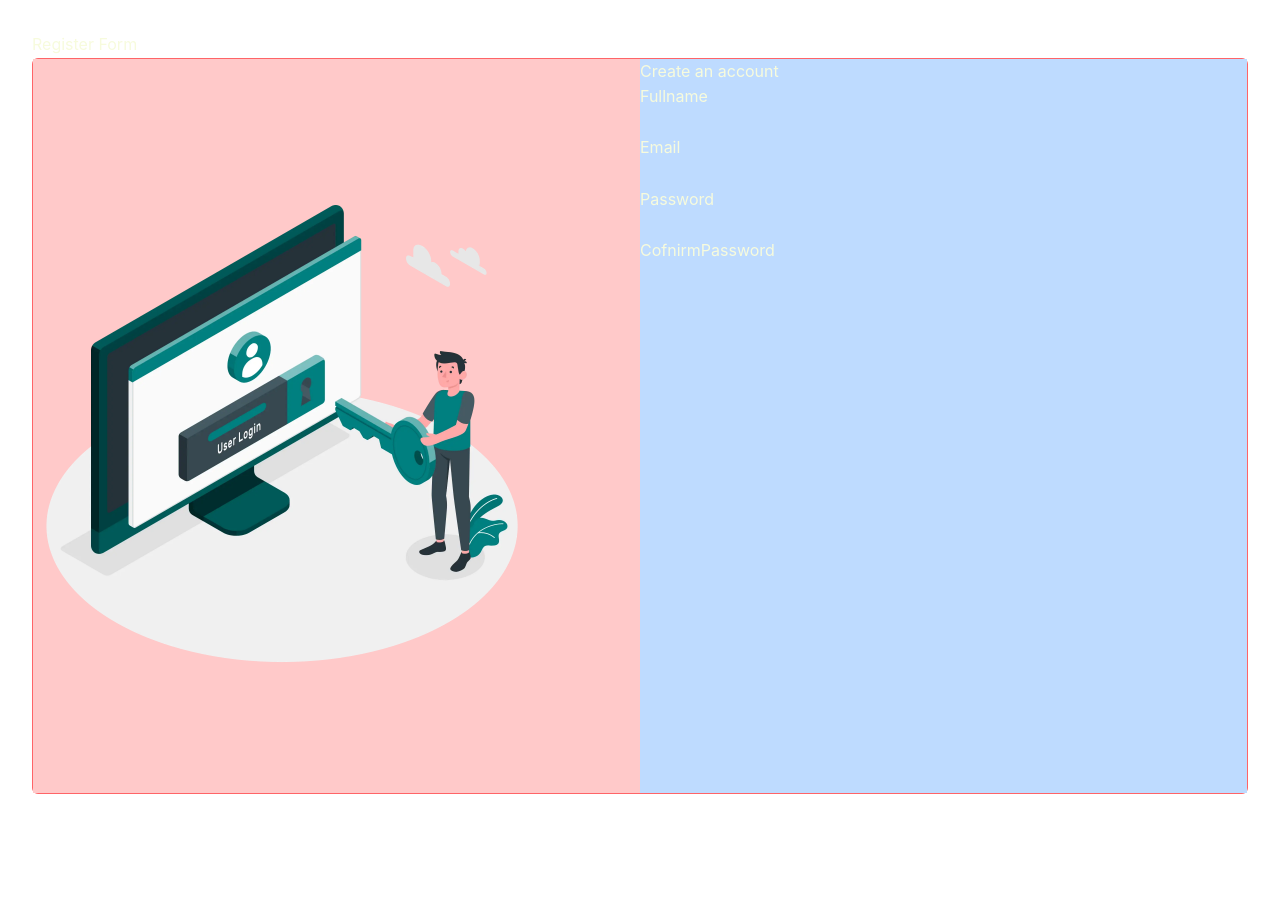
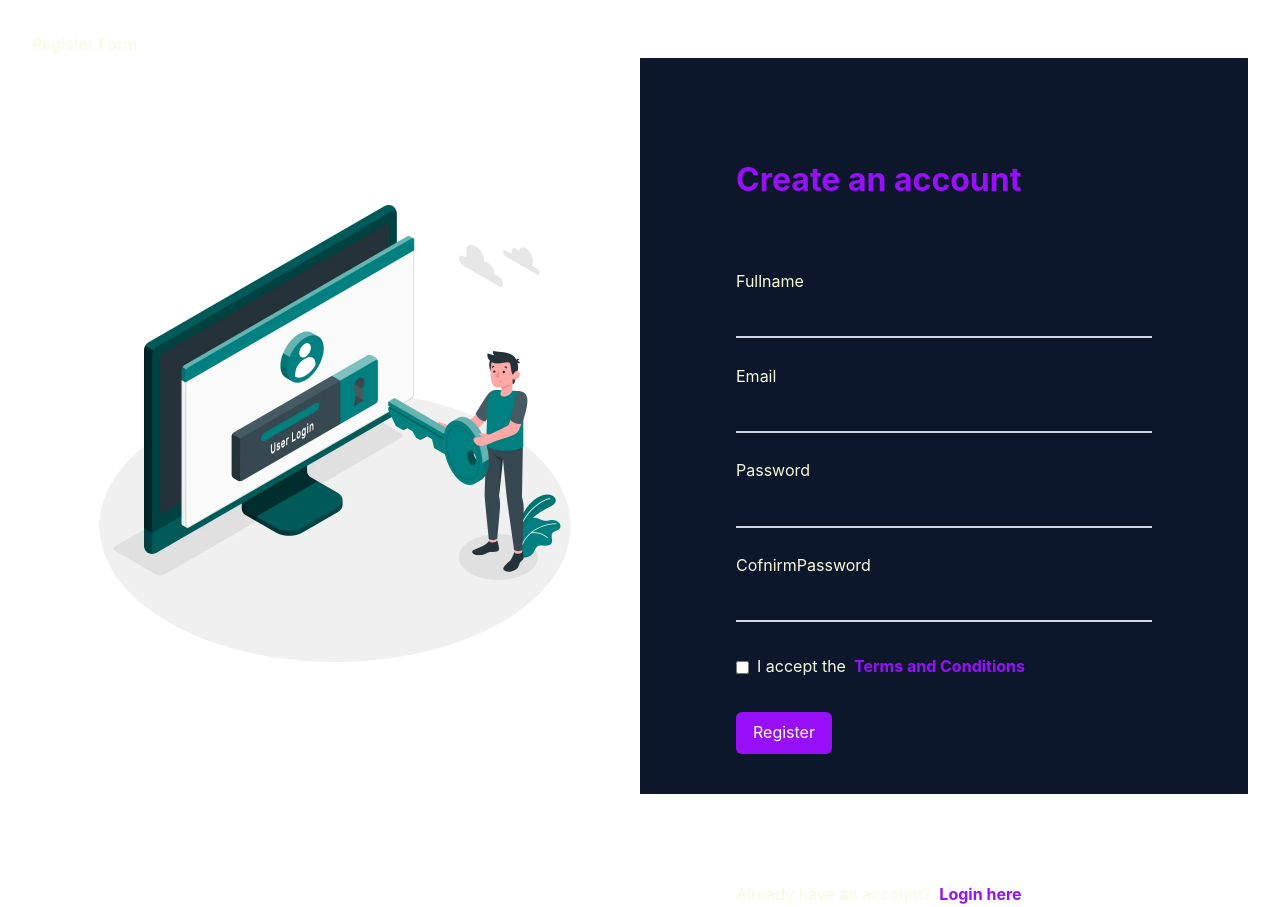
Before and after one commit to sjmagbanua/BaruxWeb, a Next.js app: page / in a window 1280 px wide. Before the commit the page ends 800 px from the top, so only its background shows below. Built offline with nearby package versions, Linux system fonts and the light colour scheme.

Commit message:
added checkbox login link, border underline inputfields

```diff
--- a/app/register_form.tsx
+++ b/app/register_form.tsx
@@ -1,31 +1,55 @@
-'use-client'
-import Image from 'next/image'
+"use client";
+import Image from 'next/image';
+import Link from 'next/link';
 import AccountBoxOutlinedIcon from '@mui/icons-material/AccountBoxOutlined';
+import { useState } from 'react';
 
 export default function RegisterForm() {
+    const [isChecked, setIsChecked] = useState(false);
+
+    const handleCheckboxChange = () => {
+        setIsChecked(!isChecked);
+    };
     return (
         <>
             <div className="h-screen p-8">
                 Register Form
-                <div className="h-full rounded-md border border-red-400 flex flex-row">
-                    <div className="w-1/2 bg-red-200 flex flex-col justify-center">
+                <div className="h-full rounded-md flex flex-row">
+                    <div className="w-1/2 flex flex-col justify-center items-center">
                         <Image src='/images/register.png' alt='programming' width={500} height={500} />
                     </div>
-                    <div className="w-1/2 bg-blue-200">
-                        <h1>Create an account</h1>
-                        <form action="">
+                    <div className="w-1/2 p-24 bgregform">
+                        <h1 className='pb-16'>Create an account</h1>
+                        <form action="" className='flex flex-col justify-center'>
                             <label htmlFor="" >Fullname</label>
-                            <input type="text" className='w-full' />
+                            <input type="text" className='w-full border-b-2 border-gray-300 focus:border-blue-500 focus:outline-none py-2 px-0' />
                             <br />
                             <label htmlFor="">Email</label>
-                            <input type="text" className='w-full' />
+                            <input type="text" className='w-full border-b-2 border-gray-300 focus:border-blue-500 focus:outline-none py-2 px-0' />
                             <br />
                             <label htmlFor="">Password</label>
-                            <input type="text" className='w-full' />
+                            <input type="text" className='w-full border-b-2 border-gray-300 focus:border-blue-500 focus:outline-none py-2 px-0' />
                             <br />
                             <label htmlFor="">CofnirmPassword</label>
-                            <input type="text" className='w-full' />
+                            <input type="text" className='w-full border-b-2 border-gray-300 focus:border-blue-500 focus:outline-none py-2 px-0' />
+                            <div className='flex items-center space-x-2 pt-8 pb-8'>
+                                <input
+                                    type="checkbox"
+                                    id="myCheckbox"
+                                    checked={isChecked}
+                                    onChange={handleCheckboxChange}
+
+                                />
+                                <p className=''>I accept the</p>
+                                <Link href="/dashboard" className='terms'>Terms and Conditions</Link>
+                            </div>
+                            <button className='btnreg w-24 rounded-md py-2 px-4'>Register</button>
                         </form>
+                        <div className='flex space-x-2 pt-32'>
+                            <p>Already have an account?</p>
+                            <Link href="/dashboard" className='terms'>Login here</Link>
+
+                        </div>
                     </div>
                 </div>
             </div>
```
